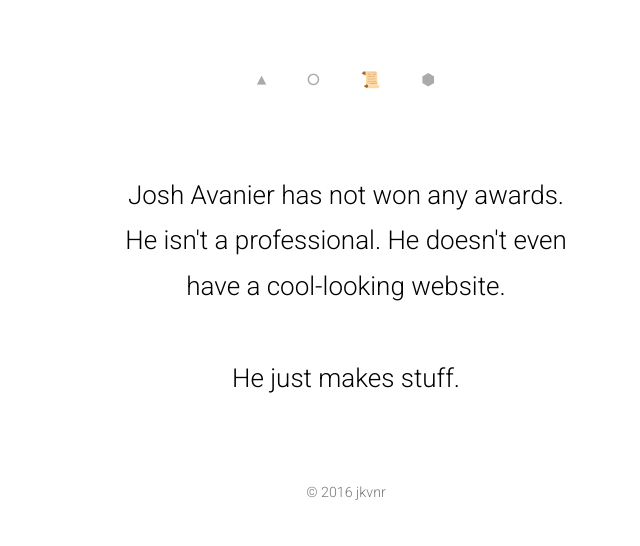
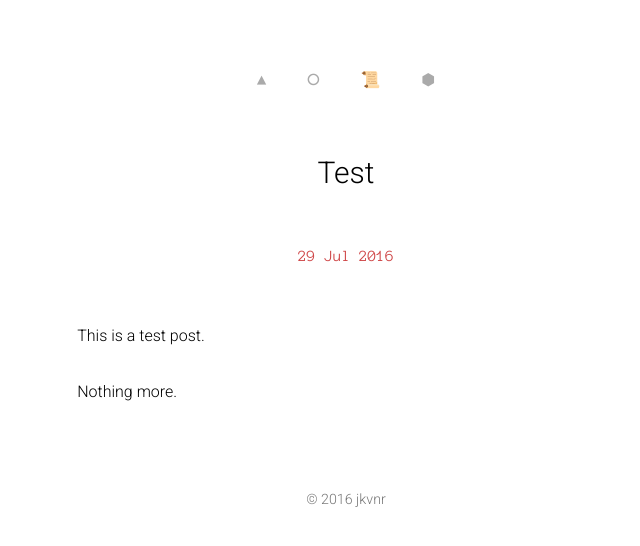
Before and after one commit to theupshift/theupshift.github.io-wiki, a Jekyll site: the page built from _posts/2016-07-29-twenty-nine.md, in a window 1280 px wide. Shown: the top 546 px of the page, without its empty margins (294-934 px from the left). Built offline with Jekyll 4.4.1, drawn with Linux system fonts in a browser that asks for light colours.

Commit message:
content fix

```diff
--- a/_layouts/default.html
+++ b/_layouts/default.html
@@ -16,11 +16,7 @@
 </ul>
 </nav>
 <div class="container">
-<!-- {{ content }} -->
-<div class="content">
-<h3>Josh Avanier has not won any awards. He isn't a professional. He doesn't even have a cool-looking website.</h3>
-<h3>He just makes stuff.</h3>
-</div>
+{{ content }}
 </div>
 <footer>
 <p>&copy; 2016 jkvnr
```
